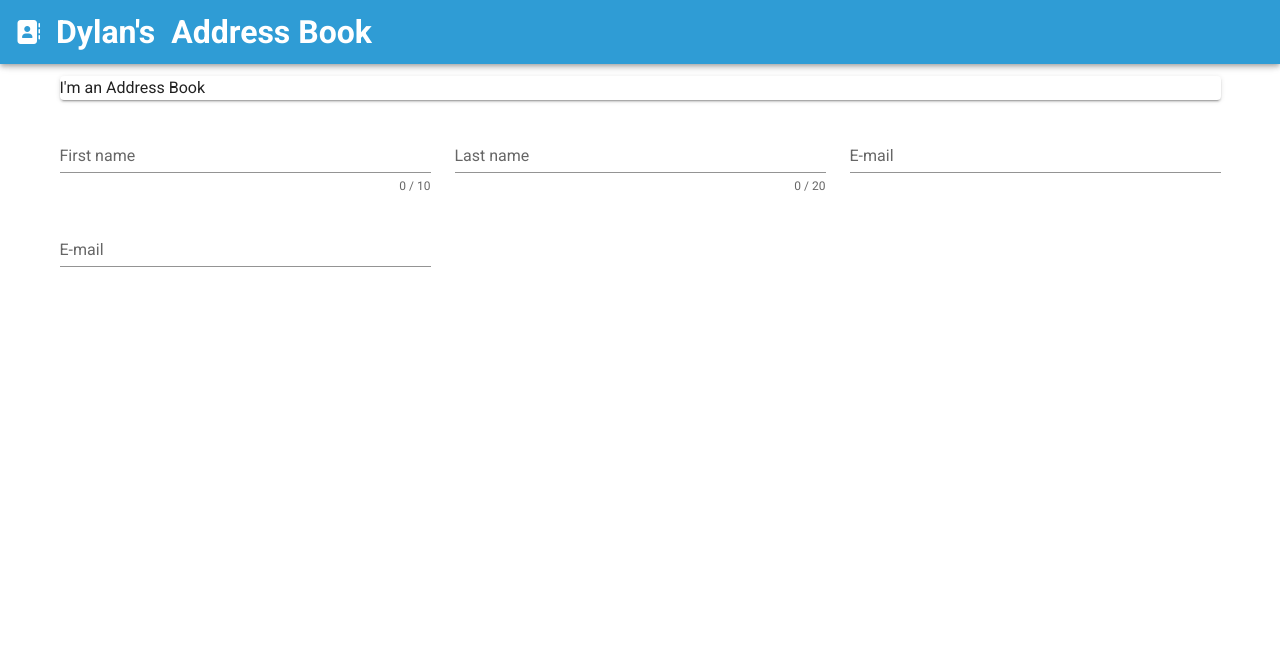
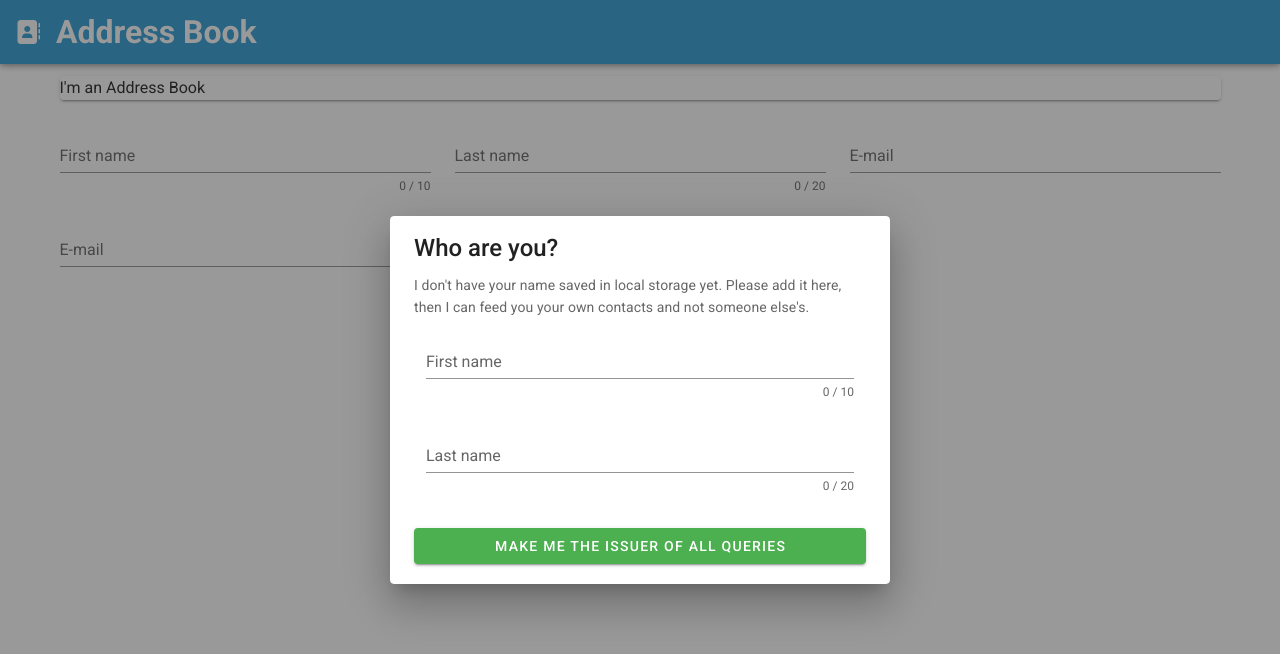
Before and after one commit to L-K-Mist/address-book-gql, a Vue app: page / in a window 1280 px wide. Shown: the top 654 px of the page. Built offline with nearby package versions, Linux system fonts and the light colour scheme; no server answers.

Commit message:
add user and query contacts

```diff
--- a/src/App.vue
+++ b/src/App.vue
@@ -4,7 +4,7 @@
       <div class="d-flex align-center">
         <v-icon dark>fas fa-address-book</v-icon>
         <h1 class="ml-4">
-          <span v-if="userName">{{ userName }}'s &nbsp;</span>
+          <span v-if="userFirstname">{{ userFirstname }}'s &nbsp;</span>
           <span>Address Book</span>
         </h1>
       </div>
@@ -13,6 +13,43 @@
     <v-content>
       <AddressBook />
       <ContactForm />
+      <v-dialog
+        v-model="askName"
+        max-width="500px"
+        transition="dialog-transition"
+      >
+        <v-card>
+          <v-card-title class="headline">Who are you?</v-card-title>
+          <v-card-text>
+            I don't have your name saved in local storage yet. Please add it
+            here, then I can feed you your own contacts and not someone else's.
+            <v-form v-if="askName" @submit.prevent="saveUserLocally()">
+              <v-col cols="12">
+                <v-text-field
+                  v-model="userFirstname"
+                  :rules="nameRules"
+                  :counter="10"
+                  label="First name"
+                  required
+                ></v-text-field>
+              </v-col>
+              <v-col cols="12">
+                <v-text-field
+                  v-model="userLastname"
+                  :rules="lastnameRules"
+                  :counter="20"
+                  label="Last name"
+                  required
+                ></v-text-field>
+              </v-col>
+              <br />
+              <v-btn block type="submit" color="success"
+                >Make Me the Issuer of All Queries</v-btn
+              >
+            </v-form>
+          </v-card-text>
+        </v-card>
+      </v-dialog>
     </v-content>
   </v-app>
 </template>
@@ -33,12 +70,37 @@ export default {
   },
 
   data: () => ({
-    userName: "Dylan"
+    userFirstname: "",
+    userLastname: "",
+    askName: false,
+    nameRules: [
+      v => !!v || "Name is required",
+      v => v.length <= 10 || "Name must be less than 10 characters"
+    ],
+    lastnameRules: [
+      v => !!v || "Name is required",
+      v => v.length <= 20 || "Name must be less than 20 characters"
+    ]
   }),
   mounted() {
+    let localname = localStorage.getItem("fullname");
+    if (!localname) {
+      this.askName = true;
+    } else {
+      let names = localname.split("&`#"); // The &`# is chosen as unlikely combo to be inside someone's name. TODO Validate that name can't have such symbols.
+      this.userFirstname = names[0];
+      this.userLastname = names[1];
+      console.log("mounted -> names", names);
+    }
+
+    console.log("mounted -> localname", localname);
     this.fetchUsers();
   },
   methods: {
+    saveUserLocally() {
+      let fullname = this.userFirstname + "&`#" + this.userLastname;
+      localStorage.setItem("fullname", fullname);
+    },
     async fetchUsers() {
       try {
         const response = await apollo.query({
--- a/src/gql/queries.js
+++ b/src/gql/queries.js
@@ -9,3 +9,20 @@ export const APP_USERS = gql`
     }
   }
 `;
+
+// TODO test this after create user Dylan van den Bosch
+export const MY_CONTACTS = gql`
+  query UserContacts($userId: String!) {
+    app_users(where: { id: { _eq: $userId } }) {
+      user_contacts {
+        firstname
+        id
+        lastname
+        contact_emails {
+          email
+          id
+        }
+      }
+    }
+  }
+`;
```
Also changed, not shown: src/gql/mutations.js (added, +13 -0 lines).
